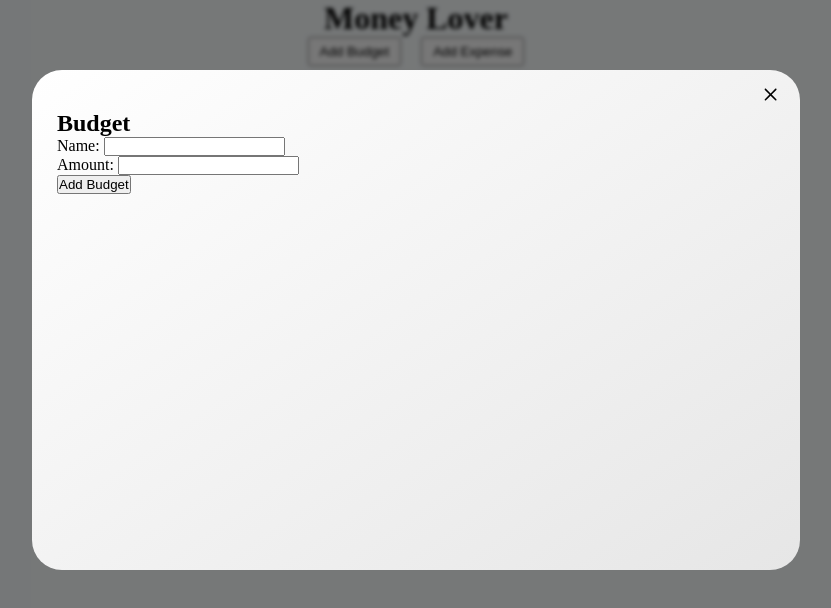
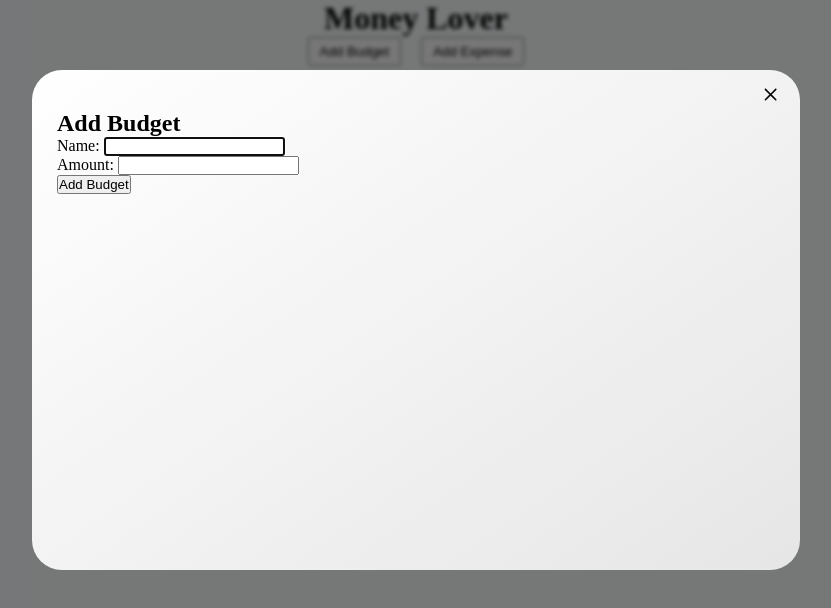
Before and after one commit to ShubhamChavhan09/money-lover, a React (Create React App) app: page / in a window 1280 px wide. Both pictures are taken after a click on the button "Add Budget". Shown: the top 608 px of the page, without its empty margins (224-1055 px from the left). Built offline with nearby package versions, Linux system fonts and the light colour scheme.

Commit message:
added function to close the modal by clicking outside the modal

```diff
--- a/src/components/budget-modal/index.js
+++ b/src/components/budget-modal/index.js
@@ -1,4 +1,4 @@
-import React, { useRef } from "react";
+import React, { useRef, useEffect } from "react";
 import styled from "styled-components";
 import { useBudgets } from "../../context";
 import { CgClose } from "react-icons/cg";
@@ -7,7 +7,13 @@
   const nameRef = useRef("");
   const maxRef = useRef("");
   const modalRef = useRef("");
-  const { budgets, addBudget } = useBudgets();
+  const { addBudget } = useBudgets();
+
+  useEffect(() => {
+    if (nameRef.current) {
+      nameRef.current.focus();
+    }
+  }, [handleBudget]);
 
   const handleSubmit = (event) => {
     event.preventDefault();
@@ -32,7 +38,7 @@
             <span onClick={() => handleBudget()}>
               <CgClose />
             </span>
-            <h2>Budget</h2>
+            <h2>Add Budget</h2>
             <section>
               <form onSubmit={handleSubmit}>
                 <div>
```
